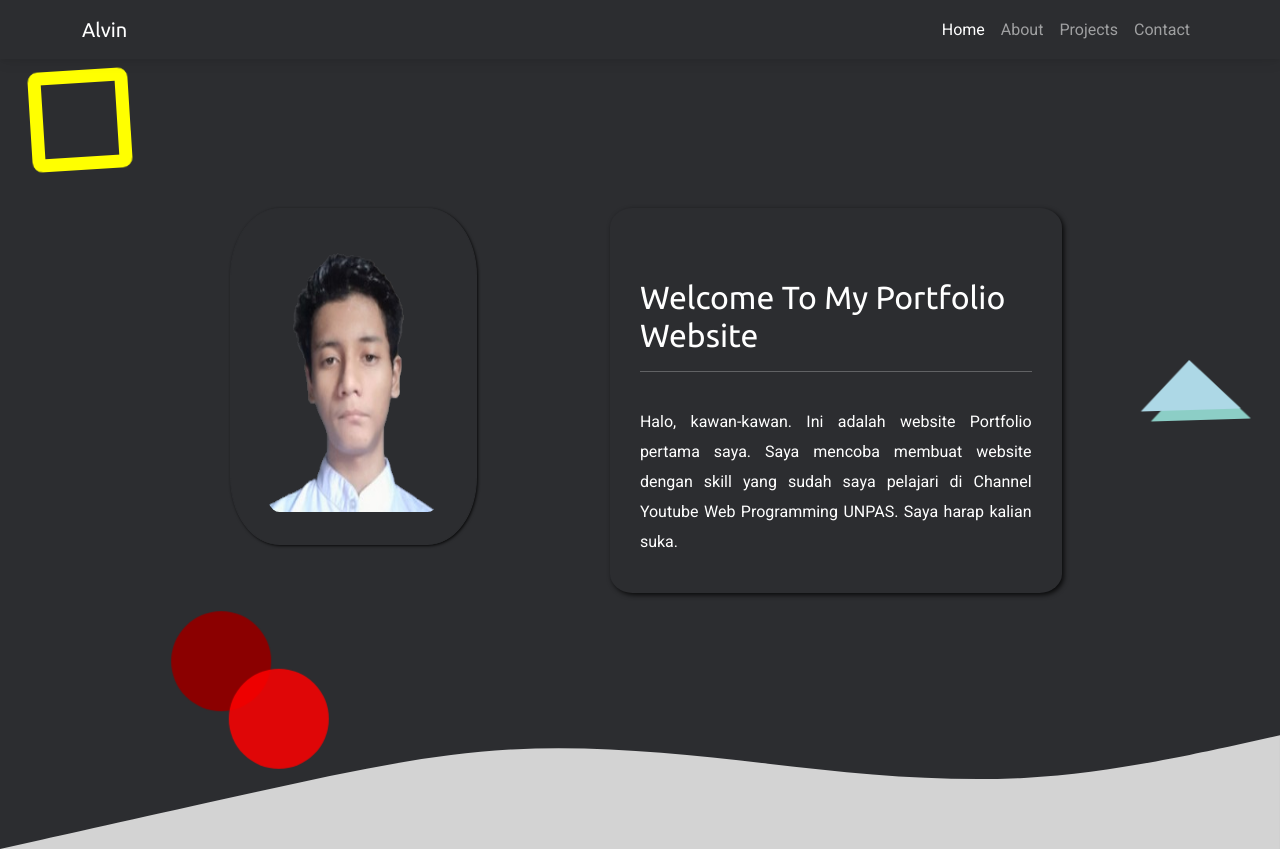
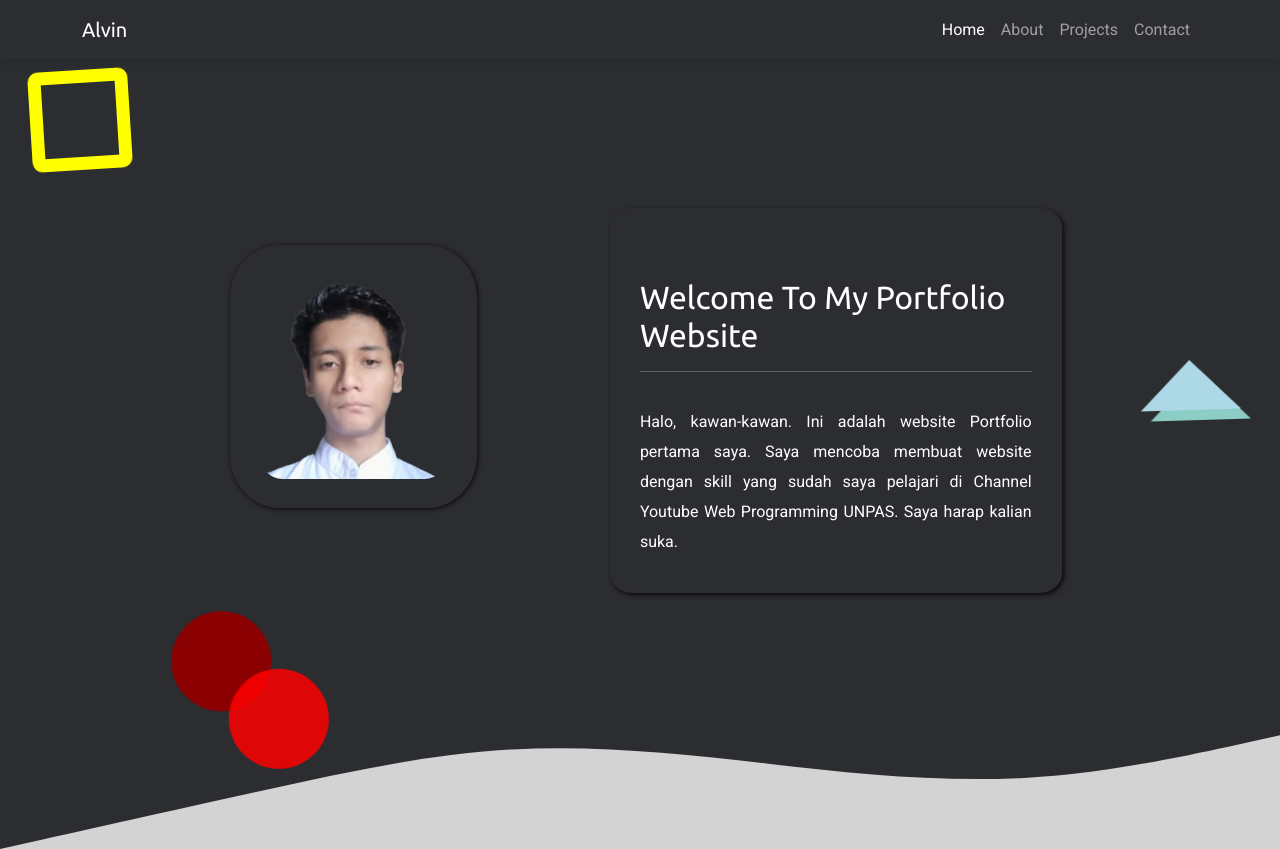
Before and after one commit to alvinadrianto/alvinadrianto-old-porfolio, a plain HTML site: page index.html in a window 1280 px wide. Shown: the top 849 px of the page. Drawn offline with nearby package versions, Linux system fonts and the light colour scheme.

Commit message:
fix jumbotron img

```diff
--- a/index.html
+++ b/index.html
@@ -77,10 +77,10 @@
         <div class="circle"></div>
         <div class="circle-1"></div>
         <div class="container">
-          <div class="row justify-content-evenly mx-3">
+          <div class="row justify-content-evenly align-items-center mx-3">
             <div class="col-xl-3 text-white pb-5 justify-content-center d-flex">
               <div class="img-thumbnail" data-aos="fade-right" data-aos-duration="700">
-                <!-- <img src="img/hero.jpg" alt="Alvin" class="p-4" data-aos="fade-right" data-aos-duration="700" /> -->
+                <img src="img/hero.png" alt="Alvin" class="p-4" data-aos="fade-right" data-aos-duration="700" />
               </div>
             </div>
             <div class="col-xl-5 text-white jumbotron-me" data-aos="fade-left" data-aos-delay="200" data-aos-duration="800">
--- a/style.css
+++ b/style.css
@@ -40,11 +40,17 @@ nav {
   background-color: #2c2d30;
 }
 
-.jumbotron img {
+.jumbotron .img-thumbnail {
   border-radius: 20%;
   background-color: #2c2d30;
   border-color: #2c2d30;
   box-shadow: 1px 1px 5px rgba(0, 0, 0, 0.8);
+  z-index: 99;
+}
+
+.jumbotron .img-thumbnail img {
+  width: 100%;
+  border-radius: 20%;
 }
 
 .jumbotron-me {
@@ -60,19 +66,6 @@ nav {
   padding-top: 1.2rem;
   line-height: 30px;
 }
-
-/* .img-thumbnail {
-  padding: 2rem;
-  border-radius: 20%;
-  box-shadow: 1px 1px 3px rgba(0, 0, 0, 0.8);
-  background-color: #2c2d30;
-  border-color: #2c2d30;
-  content: url(img/guest.png);
-}
-
-.img-thumbnail:hover {
-  content: url(img/hero.png);
-} */
 
 /* about */
 .about {
@@ -190,19 +183,6 @@ body::-webkit-scrollbar-thumb {
 }
 
 /* animation */
-@keyframes changeContent {
-  0% {
-    opacity: 1;
-  }
-  50% {
-    opacity: 0;
-  }
-  100% {
-    opacity: 1;
-    content: url(img/hero.png);
-  }
-}
-
 @keyframes kotak {
   0% {
     transform: rotate(0deg);
@@ -273,18 +253,6 @@ body::-webkit-scrollbar-thumb {
   100% {
     transform: translateX(0) translateY(0);
   }
-}
-
-.img-thumbnail {
-  content: url(img/guest.png);
-  padding: 2rem;
-  border-radius: 20%;
-  box-shadow: 1px 1px 3px rgba(0, 0, 0, 0.8);
-  background-color: #2c2d30;
-  border-color: #2c2d30;
-  transition: all 1s linear;
-  animation: changeContent 0.3s linear 2.8s forwards;
-  z-index: 9;
 }
 
 /* background animation */
```
